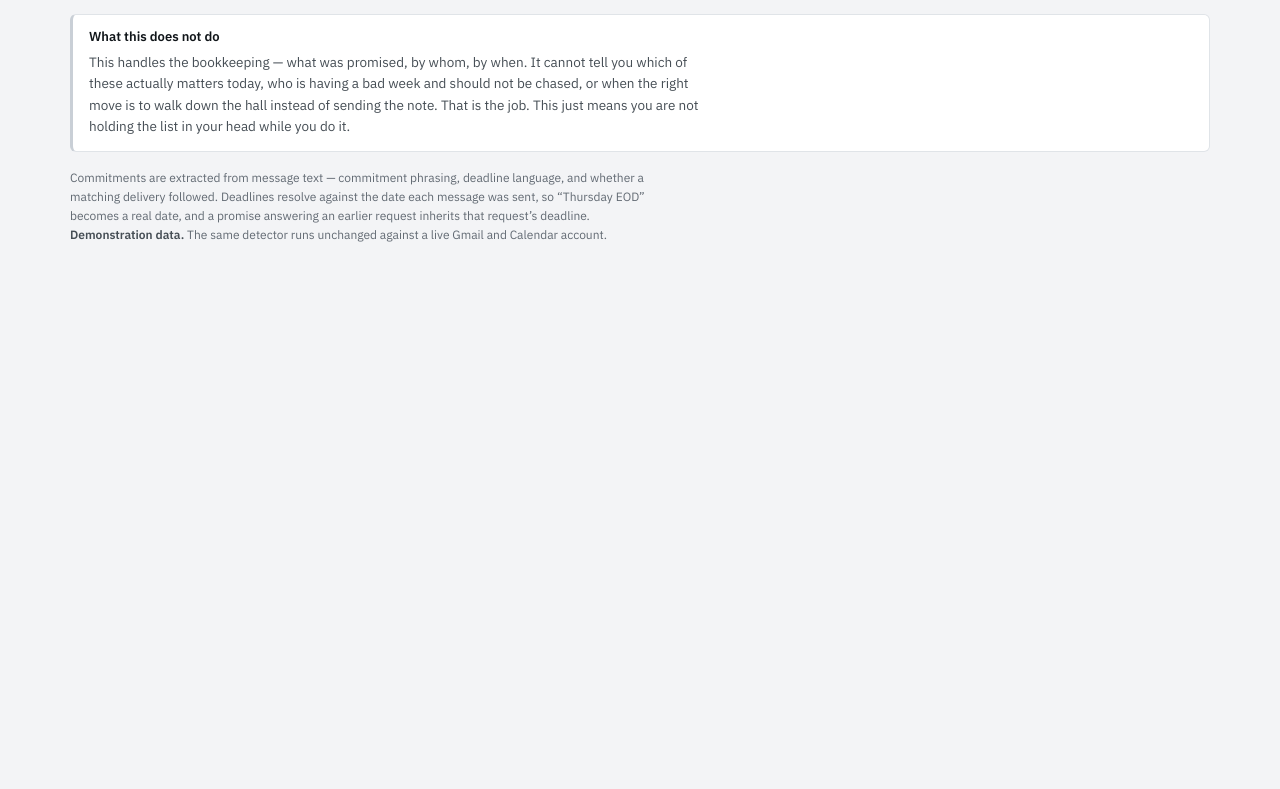
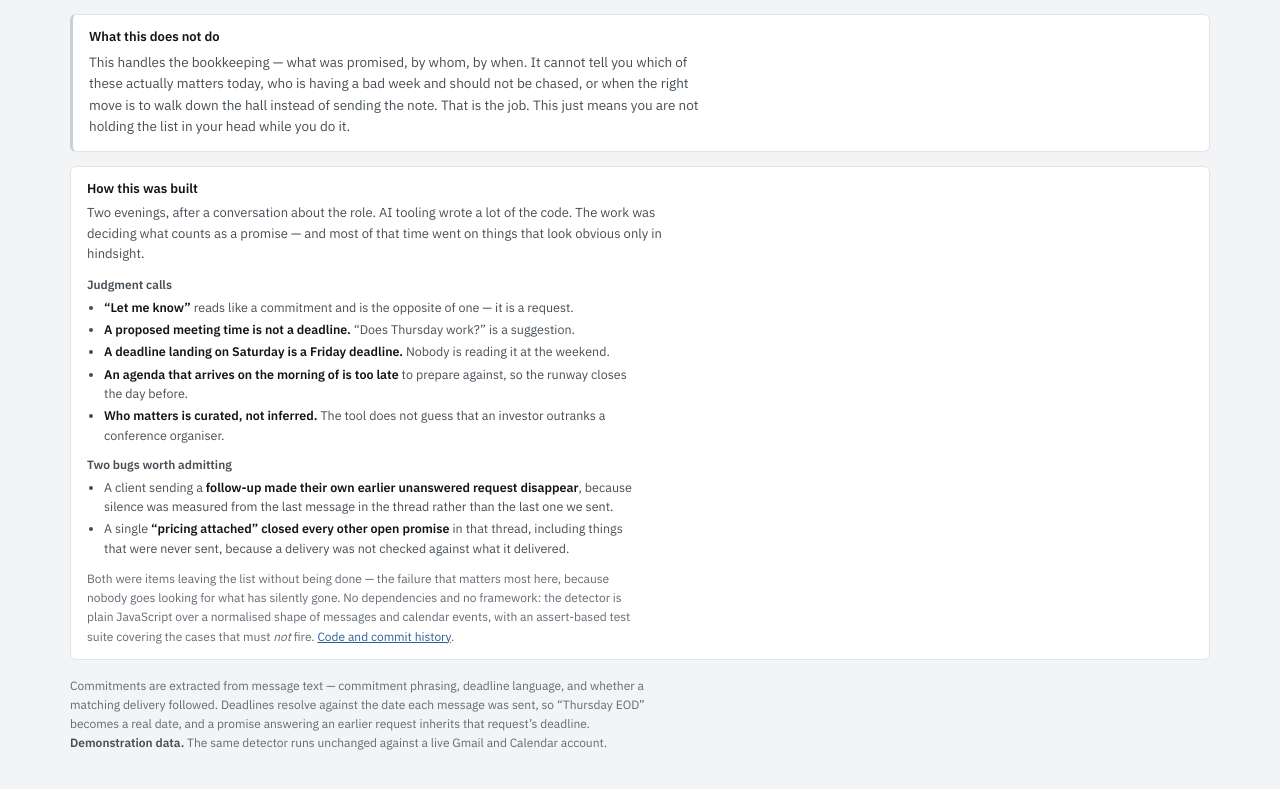
Before and after one commit to kaarizhussain/open-loops, a website: page index.html in a window 1280 px wide. Shown: the part 1694-2483 px from the top of the page. Before the commit the page ends 1995 px from the top, so only its background shows below. Drawn offline with Linux system fonts and the light colour scheme.

Commit message:
Say how it was built, including what was wrong with it
Adds a closing section covering the judgment calls the detector rests on
and the two bugs found while pushing on it — the follow-up that erased an
earlier request, and the delivery that closed promises it had nothing to
do with.

Naming both is the point. Anyone can generate a list detector; knowing
that "let me know" is a request rather than a promise, and that things
silently leaving the list is a worse failure than things wrongly staying
on it, is the part that came from thinking about the job. Sits after
"What this does not do", so the page ends on limits and process rather
than on claims.

Co-Authored-By: Claude Opus 5 <noreply@anthropic.com>

```diff
--- a/index.html
+++ b/index.html
@@ -99,6 +99,17 @@ button{font:inherit;color:inherit}
   border-left:3px solid var(--line2);border-radius:6px;padding:13px 16px}
 .caveat h2{margin:0 0 5px;font-size:13px;font-weight:600}
 .caveat p{margin:0;font-size:13.5px;color:var(--ink2);line-height:1.6;max-width:76ch}
+
+.built{margin-top:14px;background:var(--surface);border:1px solid var(--line);
+  border-radius:6px;padding:13px 16px}
+.built h2{margin:0 0 4px;font-size:13px;font-weight:600}
+.built p{margin:0 0 9px;font-size:13px;color:var(--ink2);line-height:1.6;max-width:76ch}
+.built h3{margin:11px 0 4px;font-size:12px;font-weight:600;color:var(--ink2)}
+.built ul{margin:0;padding-left:17px}
+.built li{font-size:12.5px;color:var(--ink2);line-height:1.55;margin:3px 0;max-width:72ch}
+.built li b{color:var(--ink);font-weight:600}
+.built .foot2{margin:11px 0 0;font-size:12px;color:var(--ink3)}
+.built a{color:var(--accent2)}
 
 .bar{display:flex;align-items:center;gap:10px;margin-bottom:8px;flex-wrap:wrap}
 .bar .lbl{font-size:12.5px;color:var(--ink3)}
@@ -246,6 +257,7 @@ footer b{color:var(--ink2);font-weight:600}
 
   <section class="cleared" id="cleared"></section>
   <section class="caveat" id="caveat"></section>
+  <section class="built" id="built"></section>
   <footer id="foot"></footer>
 </div>
 
@@ -1078,6 +1090,32 @@ document.getElementById('who').innerHTML=
     ' · she owns '+esc(PRINCIPAL.owns)+'</dd>'+
   '<dt>This week</dt><dd>'+esc(PRINCIPAL.week)+'</dd>';
 
+document.getElementById('built').innerHTML=
+  '<h2>How this was built</h2>'+
+  '<p>Two evenings, after a conversation about the role. AI tooling wrote a lot of the code. '+
+  'The work was deciding what counts as a promise — and most of that time went on things that '+
+  'look obvious only in hindsight.</p>'+
+  '<h3>Judgment calls</h3><ul>'+
+    '<li><b>“Let me know”</b> reads like a commitment and is the opposite of one — it is a request.</li>'+
+    '<li><b>A proposed meeting time is not a deadline.</b> “Does Thursday work?” is a suggestion.</li>'+
+    '<li><b>A deadline landing on Saturday is a Friday deadline.</b> Nobody is reading it at the weekend.</li>'+
+    '<li><b>An agenda that arrives on the morning of is too late</b> to prepare against, so the runway '+
+      'closes the day before.</li>'+
+    '<li><b>Who matters is curated, not inferred.</b> The tool does not guess that an investor '+
+      'outranks a conference organiser.</li>'+
+  '</ul>'+
+  '<h3>Two bugs worth admitting</h3><ul>'+
+    '<li>A client sending a <b>follow-up made their own earlier unanswered request disappear</b>, '+
+      'because silence was measured from the last message in the thread rather than the last one we sent.</li>'+
+    '<li>A single <b>“pricing attached” closed every other open promise</b> in that thread, including '+
+      'things that were never sent, because a delivery was not checked against what it delivered.</li>'+
+  '</ul>'+
+  '<p class="foot2">Both were items leaving the list without being done — the failure that matters '+
+  'most here, because nobody goes looking for what has silently gone. No dependencies and no '+
+  'framework: the detector is plain JavaScript over a normalised shape of messages and calendar '+
+  'events, with an assert-based test suite covering the cases that must <em>not</em> fire. '+
+  '<a href="https://github.com/kaarizhussain/open-loops">Code and commit history</a>.</p>';
+
 document.getElementById('ctx').innerHTML=
   'For '+dayName(TODAY)+', '+D(TODAY)+' · built <b>the evening before</b>, from 25 threads and 5 meetings';
 document.getElementById('banner').innerHTML=
```
Also changed, not shown: src/digest.tpl.html (+38 -0 lines).
